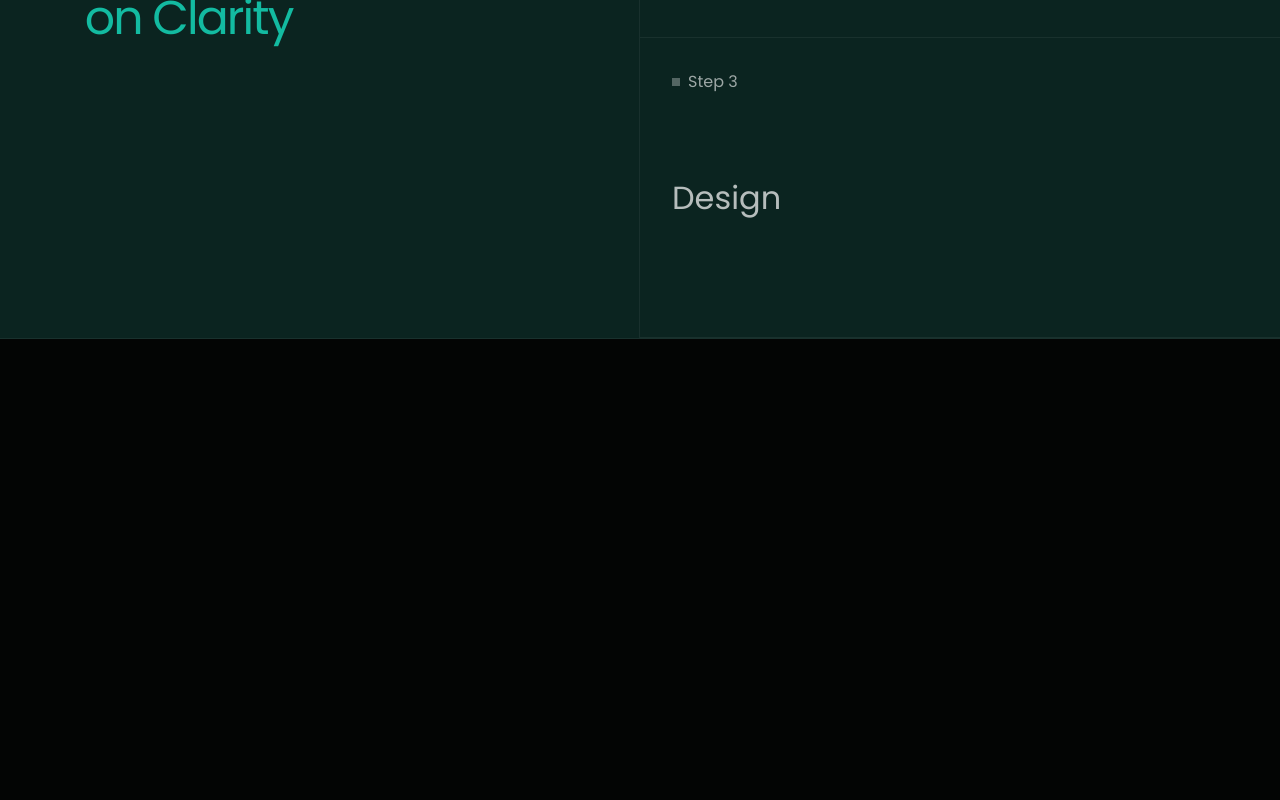
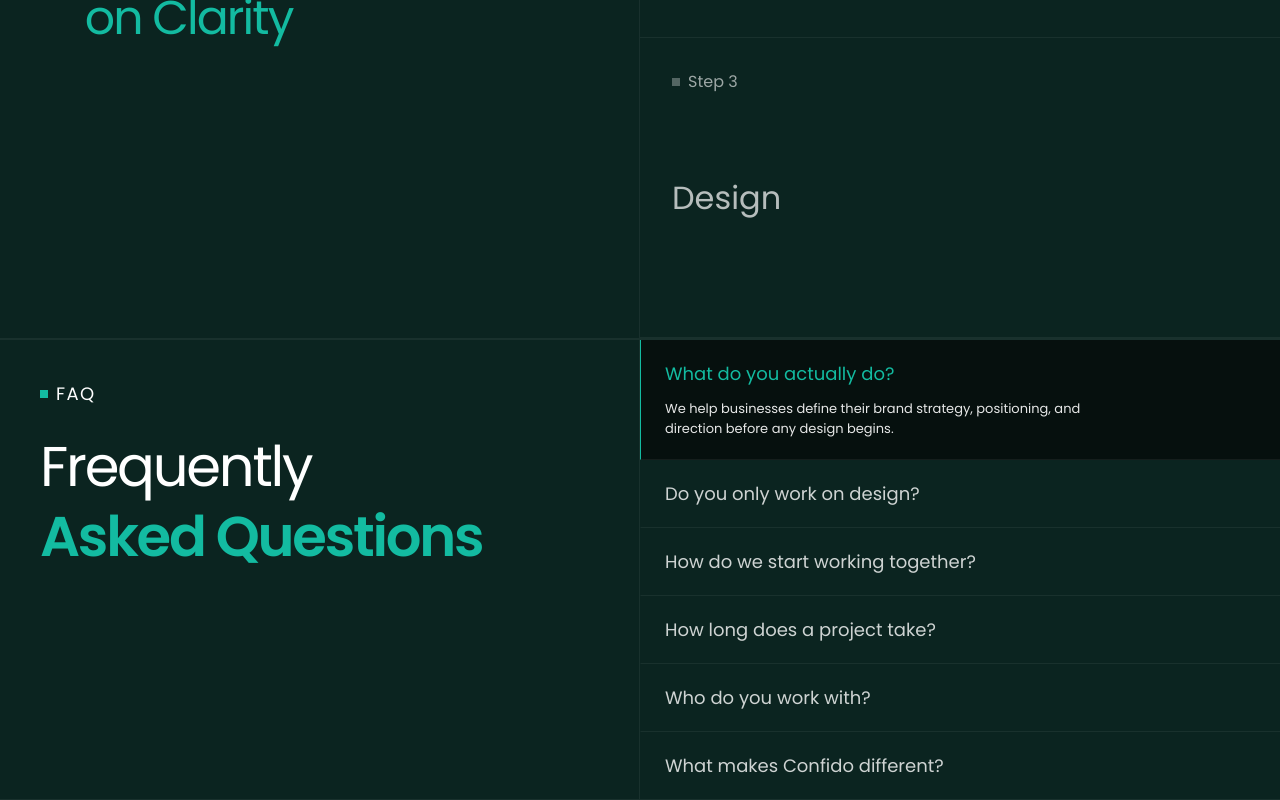
Before and after one commit to AdamAliAli/confido-platform, a Next.js app in the folder apps/web/: page / in a window 1280 px wide. Shown: the part 7474-8274 px from the top of the page. Before the commit the page ends 7813 px from the top, so only its background shows below. Built offline with nearby package versions, Linux system fonts and the light colour scheme; no server answers.

Commit message:
feat(faq): add FAQ section

```diff
--- a/apps/web/app/page.tsx
+++ b/apps/web/app/page.tsx
@@ -3,6 +3,7 @@ import { getPage } from '@/lib/api';
 import { LocationSection } from '@/components/sections/location-section';
 import { TeamSection } from '@/components/sections/team-section';
 import { ProcessSection } from '@/components/sections/process-section';
+import { FAQSection } from '@/components/sections/faq-section';
 
 type PageBlock = { id: string; type: string; data: Record<string, unknown> };
 
@@ -56,6 +57,7 @@ export default async function Home() {
       <LocationSection />
       <TeamSection />
       <ProcessSection />
+      <FAQSection />
     </main>
   );
 }
--- /dev/null
+++ b/apps/web/components/sections/faq-data.ts
@@ -0,0 +1,33 @@
+export type FAQ = {
+  question: string;
+  answer: string;
+};
+
+// Edit the questions and answers here. Their order is the order shown on the page.
+// To add an FAQ, copy an entry below and update both text fields.
+export const FAQS: FAQ[] = [
+  {
+    question: 'What do you actually do?',
+    answer: 'We help businesses define their brand strategy, positioning, and direction before any design begins.',
+  },
+  {
+    question: 'Do you only work on design?',
+    answer: 'No. Design is the result. We focus on strategy first, then translate it into a clear brand system.',
+  },
+  {
+    question: 'How do we start working together?',
+    answer: 'We begin with a discovery call to understand your business, then define the right approach for your brand.',
+  },
+  {
+    question: 'How long does a project take?',
+    answer: 'It depends on the scope, but most projects range between 2–6 weeks.',
+  },
+  {
+    question: 'Who do you work with?',
+    answer: 'We work with businesses that are serious about building a strong and scalable brand.',
+  },
+  {
+    question: 'What makes Confido different?',
+    answer: 'We don’t start with design. We start with clarity — and build everything on top of it.',
+  },
+];
--- /dev/null
+++ b/apps/web/components/sections/faq-section.tsx
@@ -0,0 +1,78 @@
+'use client';
+
+import { AnimatePresence, motion, useReducedMotion } from 'framer-motion';
+import { Poppins } from 'next/font/google';
+import { useId, useState } from 'react';
+import { FAQS } from './faq-data';
+
+const poppins = Poppins({
+  subsets: ['latin'],
+  weight: ['400', '600'],
+});
+
+export function FAQSection() {
+  const reducedMotion = useReducedMotion();
+  const [activeIndex, setActiveIndex] = useState<number | null>(0);
+  const sectionId = useId();
+
+  return (
+    <section
+      aria-labelledby={`${sectionId}-heading`}
+      className={`${poppins.className} overflow-hidden border-y border-white/[0.06] bg-[#0b2420] text-white`}
+    >
+      <div className="grid md:grid-cols-2">
+        <div className="min-w-0 p-6 md:border-r md:border-white/[0.06] md:p-10">
+          <div className="flex items-center gap-2 text-base font-medium tracking-[0.08em] md:text-lg">
+            <span className="h-2 w-2 bg-mint" aria-hidden="true" />
+            FAQ
+          </div>
+          <h2
+            id={`${sectionId}-heading`}
+            className="mt-6 break-words text-[40px] font-normal leading-tight tracking-[-0.04em] md:text-[56px]"
+          >
+            <span className="block">Frequently</span>
+            <span className="block font-semibold text-mint">Asked Questions</span>
+          </h2>
+        </div>
+
+        <div className="min-w-0 border-t border-white/[0.06] md:border-t-0">
+          {FAQS.map((item, index) => {
+            const active = activeIndex === index;
+
+            return (
+              <button
+                key={item.question}
+                type="button"
+                aria-expanded={active}
+                onClick={() => setActiveIndex((current) => (current === index ? null : index))}
+                className={`block w-full border-b border-l border-b-white/[0.06] px-6 py-5 text-left outline-none last:border-b-0 focus-visible:ring-2 focus-visible:ring-inset focus-visible:ring-mint ${
+                  active ? 'border-l-mint bg-[#06100e]' : 'border-l-transparent hover:bg-white/[0.02]'
+                }`}
+              >
+                <span className={`block break-words text-[18px] ${active ? 'text-mint' : 'text-white/80'}`}>
+                  {item.question}
+                </span>
+                <AnimatePresence initial={false}>
+                  {active && (
+                    <motion.span
+                      key="answer"
+                      initial={reducedMotion ? false : { height: 0, opacity: 0 }}
+                      animate={{ height: 'auto', opacity: 1 }}
+                      exit={{ height: 0, opacity: 0 }}
+                      transition={{ duration: reducedMotion ? 0 : 0.3, ease: 'easeOut' }}
+                      className="block overflow-hidden"
+                    >
+                      <span className="mt-3 block max-w-[420px] break-words text-[13px] leading-5 text-white/90">
+                        {item.answer}
+                      </span>
+                    </motion.span>
+                  )}
+                </AnimatePresence>
+              </button>
+            );
+          })}
+        </div>
+      </div>
+    </section>
+  );
+}
```
